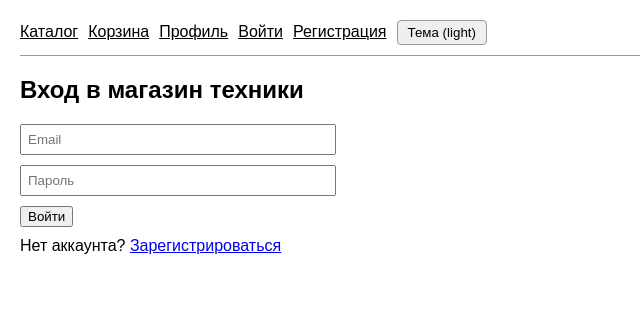
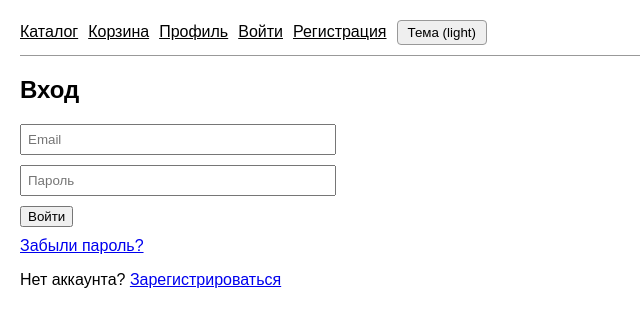
Before and after one commit to kusteck/YP, a React (Vite) app in the folder my-app/: page /login in a window 1280 px wide. Shown: the top 326 px of the page, without its empty margins (0-640 px from the left). Built offline with nearby package versions, Linux system fonts and the light colour scheme.

Commit message:
Update Login.jsx

```diff
--- a/my-app/src/pages/Login.jsx
+++ b/my-app/src/pages/Login.jsx
@@ -37,35 +37,23 @@ export default function Login() {
 
   return (
     <form onSubmit={handleSubmit} style={{ maxWidth: "300px" }}>
-      <h2>Вход в магазин техники</h2>
+      <h2>Вход</h2>
       <div style={{ marginBottom: "10px" }}>
-        <input
-          type="email"
-          placeholder="Email"
-          value={email}
+        <input type="email" placeholder="Email" value={email}
           onChange={(e) => setEmail(e.target.value)}
-          style={{ width: "100%", padding: "6px" }}
-        />
+          style={{ width: "100%", padding: "6px" }} />
         {errors.email && <p style={{ color: "red", margin: "4px 0" }}>{errors.email}</p>}
       </div>
       <div style={{ marginBottom: "10px" }}>
-        <input
-          type="password"
-          placeholder="Пароль"
-          value={password}
+        <input type="password" placeholder="Пароль" value={password}
           onChange={(e) => setPassword(e.target.value)}
-          style={{ width: "100%", padding: "6px" }}
-        />
+          style={{ width: "100%", padding: "6px" }} />
         {errors.password && <p style={{ color: "red", margin: "4px 0" }}>{errors.password}</p>}
       </div>
       {errors.form && <p style={{ color: "red" }}>{errors.form}</p>}
-      <button type="submit" disabled={loading}>
-        {loading ? "Вход..." : "Войти"}
-      </button>
-
-      <p style={{ marginTop: "10px" }}>
-        Нет аккаунта? <Link to="/register">Зарегистрироваться</Link>
-      </p>
+      <button type="submit" disabled={loading}>{loading ? "Вход..." : "Войти"}</button>
+      <p style={{ marginTop: "10px" }}><Link to="/forgot-password">Забыли пароль?</Link></p>
+      <p>Нет аккаунта? <Link to="/register">Зарегистрироваться</Link></p>
     </form>
   );
 }
```
